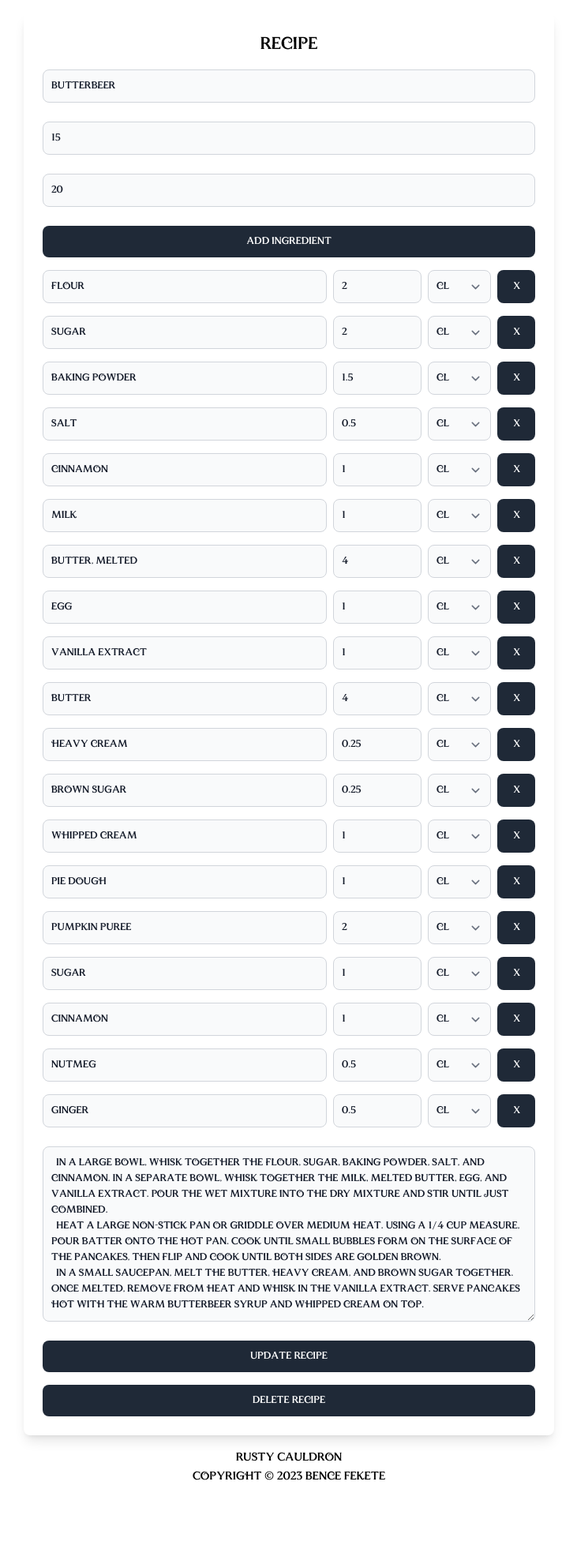
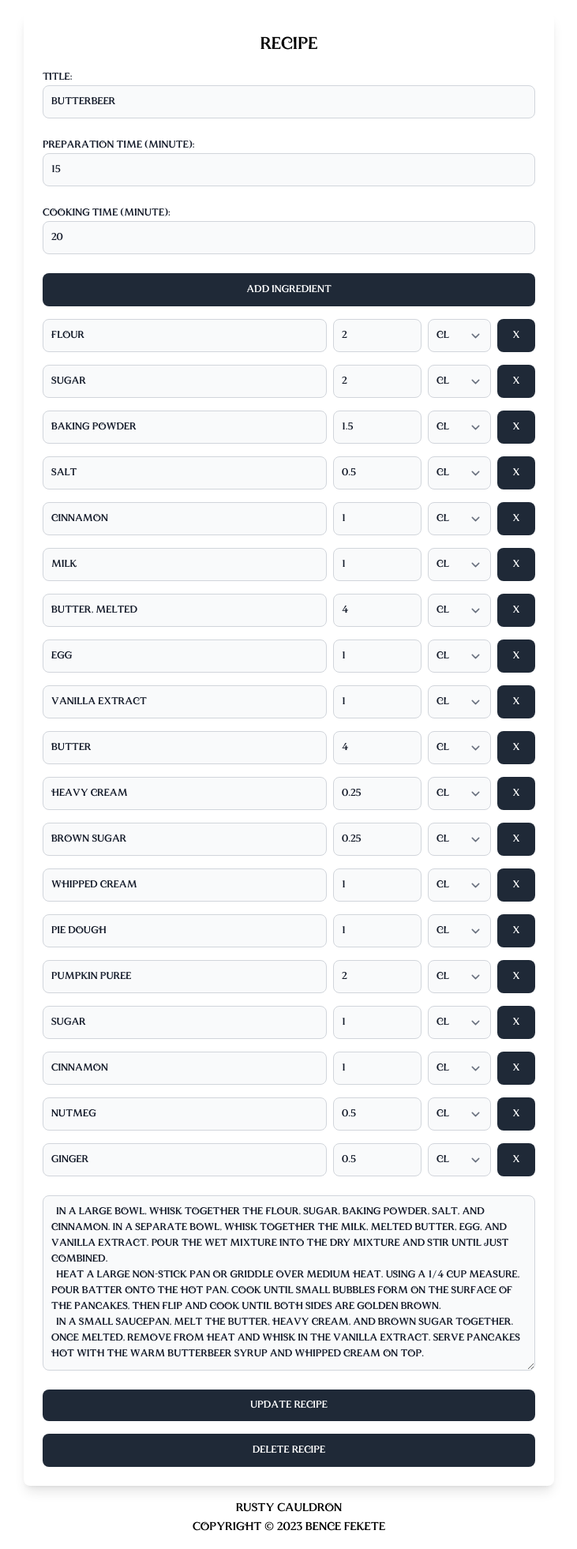
Before and after one commit to fekete965/rusty-cauldron-mvc, a Flask app: page /recipes/1 in a window 1280 px wide. Shown: the part 73-2035 px from the top of the page at 79% size, without its empty margins (274-1005 px from the left). Before the commit the page ends 1948 px from the top, so only its background shows below. Run offline with Flask 3, Linux system fonts and the light colour scheme; some libraries are stand-ins or nearby versions.

Commit message:
Update macros and recipe html

```diff
--- a/templates/macros.html
+++ b/templates/macros.html
@@ -1,8 +1,9 @@
-{% macro input(name, step, placeholder='', value='', type='text') -%}
+{% macro input(name, step, min='', placeholder='', value='', type='text') -%}
     <input
       class="bg-gray-50 border border-gray-300 text-gray-900 text-sm rounded-lg focus:ring-blue-500 focus:border-blue-500 block w-full p-2.5 dark:bg-gray-700 dark:border-gray-600 dark:placeholder-gray-400 dark:text-white dark:focus:ring-blue-500 dark:focus:border-blue-500"
       type="{{ type }}"
       name="{{ name }}"
+      min="{{ min }}"
       value="{{ value|e }}"
       step="{{ step }}"
       placeholder="{{ placeholder }}"
@@ -13,20 +14,30 @@
 <label class="block text-sm font-medium text-gray-900" for="{{ for }}">{{ label }}</label>
 {%- endmacro %}
 
-{% macro inputWithLabel(name, step, label, placeholder='', value='', type='text') -%}
+{% macro inputWithLabel(name, step, label, min='', placeholder='', value='', type='text') -%}
     <label class="block text-sm font-medium text-gray-900" for="{{ name }}">{{ label }}</label>
     <input
       class="bg-gray-50 border border-gray-300 text-gray-900 text-sm rounded-lg focus:ring-blue-500 focus:border-blue-500 block w-full p-2.5 dark:bg-gray-700 dark:border-gray-600 dark:placeholder-gray-400 dark:text-white dark:focus:ring-blue-500 dark:focus:border-blue-500"
       type="{{ type }}"
       name="{{ name }}"
+      min="{{ min }}"
       value="{{ value|e }}"
       step="{{ step }}"
       placeholder="{{ placeholder }}"
     >
 {%- endmacro %}
 
-{% macro button(text, type="submit") %}
-  <button class="leading-[1.125rem] text-white bg-gray-800 hover:bg-gray-900 focus:outline-none focus:ring-4 focus:ring-gray-300 font-medium rounded-lg text-sm px-6 py-3 dark:bg-gray-800 dark:hover:bg-gray-700 dark:focus:ring-gray-700 dark:border-gray-700" type="{{ type }}">{{ text }}</button>
+{% macro button(text, form="", type="submit", onclick='') %}
+  <button
+    class="flex justify-center leading-[1.125rem] text-white bg-gray-800 hover:bg-gray-900 focus:outline-none focus:ring-4 focus:ring-gray-300 font-medium rounded-lg text-sm px-6 py-3 dark:bg-gray-800 dark:hover:bg-gray-700 dark:focus:ring-gray-700 dark:border-gray-700"
+    type="{{ type }}"
+    {% if form != '' %}
+      form="{{ form }}"
+    {% endif %}
+    onclick="{{ onclick }}"
+  >
+    {{ text }}
+  </button>
 {%- endmacro %}
 
 {% macro pagination(show_pagination, aria_label, first, last, total, has_prev, prev_num, iter_pages, current_page, has_next, next_num, form_id) %}
--- a/templates/recipe.html
+++ b/templates/recipe.html
@@ -1,3 +1,5 @@
+{% import 'macros.html' as macros %}
+
 {% extends "layout.html" %}
 
 {% block title %}
@@ -10,24 +12,24 @@
   <form id="update" action="/recipes/{{ recipe._id }}/update" class="mt-4" method="POST">
     <input type="hidden" value="{{ recipe.user_id }}" name="owner_user_id" />
     <div class="form-group mb-6">
-      <input type="input" class="bg-gray-50 border border-gray-300 text-gray-900 text-sm rounded-lg focus:ring-blue-500 focus:border-blue-500 block w-full p-2.5 dark:bg-gray-700 dark:border-gray-600 dark:placeholder-gray-400 dark:text-white dark:focus:ring-blue-500 dark:focus:border-blue-500" value="{{ recipe.title }}" name="title" placeholder="Title" />
+      {{ macros.inputWithLabel(name="title", value=recipe.title, label="Title:") }}
     </div>
     <div class="form-group mb-6">
-      <input type="number" min="0" class="bg-gray-50 border border-gray-300 text-gray-900 text-sm rounded-lg focus:ring-blue-500 focus:border-blue-500 block w-full p-2.5 dark:bg-gray-700 dark:border-gray-600 dark:placeholder-gray-400 dark:text-white dark:focus:ring-blue-500 dark:focus:border-blue-500" value="{{ recipe.prep_time }}" name="prep_time" placeholder="Preparation time (minute)" />
+      {{ macros.inputWithLabel(name="prep_time", type="number", min="0", value=recipe.prep_time, label="Preparation time (minute):") }}
     </div>
     <div class="form-group mb-6">
-      <input type="number" min="0" class="bg-gray-50 border border-gray-300 text-gray-900 text-sm rounded-lg focus:ring-blue-500 focus:border-blue-500 block w-full p-2.5 dark:bg-gray-700 dark:border-gray-600 dark:placeholder-gray-400 dark:text-white dark:focus:ring-blue-500 dark:focus:border-blue-500" value="{{ recipe.cooking_time }}" name="cooking_time" placeholder="Cooking time (minute)" />
+      {{ macros.inputWithLabel(name="cooking_time", type="number", min="0", value=recipe.cooking_time, label="Cooking time (minute):") }}
     </div>
     <div>
     <div class="form-group mb-6">
-      <div class="mt-4">
-        <button class="text-white bg-gray-800 hover:bg-gray-900 focus:outline-none focus:ring-4 focus:ring-gray-300 font-medium rounded-lg text-sm px-5 py-2.5 dark:bg-gray-800 dark:hover:bg-gray-700 dark:focus:ring-gray-700 dark:border-gray-700 w-full" type="button" onclick="handleOnAddBtnClick()">Add ingredient</button>
+      <div class="mt-4 grid grid-cols-1">
+        {{ macros.button(text="Add ingredient", type="button", onclick="handleOnAddBtnClick()") }}
       </div>
       <div id="measurements">
         {% for ingredient in ingredient_list %}
           <div class="grid gap-2 grid-cols-[auto_7rem_5rem_3rem] mt-4">
-            <input type="text" class="bg-gray-50 border border-gray-300 text-gray-900 text-sm rounded-lg focus:ring-blue-500 focus:border-blue-500 block w-full p-2.5 dark:bg-gray-700 dark:border-gray-600 dark:placeholder-gray-400 dark:text-white dark:focus:ring-blue-500 dark:focus:border-blue-500" value="{{ ingredient['name'] }}" name="ingredient" placeholder="Ingredient" />
-            <input type="number" min="0.1" step="0.1" class="bg-gray-50 border border-gray-300 text-gray-900 text-sm rounded-lg focus:ring-blue-500 focus:border-blue-500 block w-full p-2.5 dark:bg-gray-700 dark:border-gray-600 dark:placeholder-gray-400 dark:text-white dark:focus:ring-blue-500 dark:focus:border-blue-500" value="{{ ingredient['amount'] }}" name="amount" placeholder="Amount" />
+            {{ macros.input(name="ingredient", type="text", value=ingredient['name'], placeholder="Ingredient") }}
+            {{ macros.input(name="amount", type="number", min="0.1", step="0.1", value=ingredient['amount'], placeholder="Amount") }}
             <select class="bg-gray-50 border border-gray-300 text-gray-900 text-sm rounded-lg focus:ring-blue-500 focus:border-blue-500 block w-full p-2.5 dark:bg-gray-700 dark:border-gray-600 dark:placeholder-gray-400 dark:text-white dark:focus:ring-blue-500 dark:focus:border-blue-500" name="measurement" selected="{{ ingredient['measurement'] }}">
               <option value="cl">cl</option>
               <option value="cup">cup</option>
@@ -52,7 +54,7 @@
               <option value="tbs">tbs</option>
               <option value="tsp">tsp</option>
             </select>
-            <button class="text-white bg-gray-800 hover:bg-gray-900 focus:outline-none focus:ring-4 focus:ring-gray-300 font-medium rounded-lg text-sm px-5 py-2.5 dark:bg-gray-800 dark:hover:bg-gray-700 dark:focus:ring-gray-700 dark:border-gray-700 w-full" type="button" onclick="handleOnRemoveBtnClick(event)">X</button>
+            {{ macros.button(text="X", type="button", onclick="handleOnRemoveBtnClick(event)") }}
           </div>
         {% endfor %}
       </div>
@@ -63,9 +65,9 @@
   </form>
   <div>
     <button class="text-white bg-gray-800 hover:bg-gray-900 focus:outline-none focus:ring-4 focus:ring-gray-300 font-medium rounded-lg text-sm px-5 py-2.5 dark:bg-gray-800 dark:hover:bg-gray-700 dark:focus:ring-gray-700 dark:border-gray-700 w-full" form="update" type="submit">Update Recipe</button>
-    <form id="delete" action="/recipes/{{ recipe._id }}/delete" class="mt-4" method="POST">
+    <form id="delete" action="/recipes/{{ recipe._id }}/delete" class="mt-4 grid grid-cols-1" method="POST">
       <input type="hidden" value="{{ recipe.user_id }}" name="owner_user_id" />
-      <button class="text-white bg-gray-800 hover:bg-gray-900 focus:outline-none focus:ring-4 focus:ring-gray-300 font-medium rounded-lg text-sm px-5 py-2.5 dark:bg-gray-800 dark:hover:bg-gray-700 dark:focus:ring-gray-700 dark:border-gray-700 w-full" form="delete" type="submit">Delete Recipe</button>
+      {{ macros.button(text="Delete Recipe", form="delete" ) }}
     </form>
   </div>
 </div>
```
